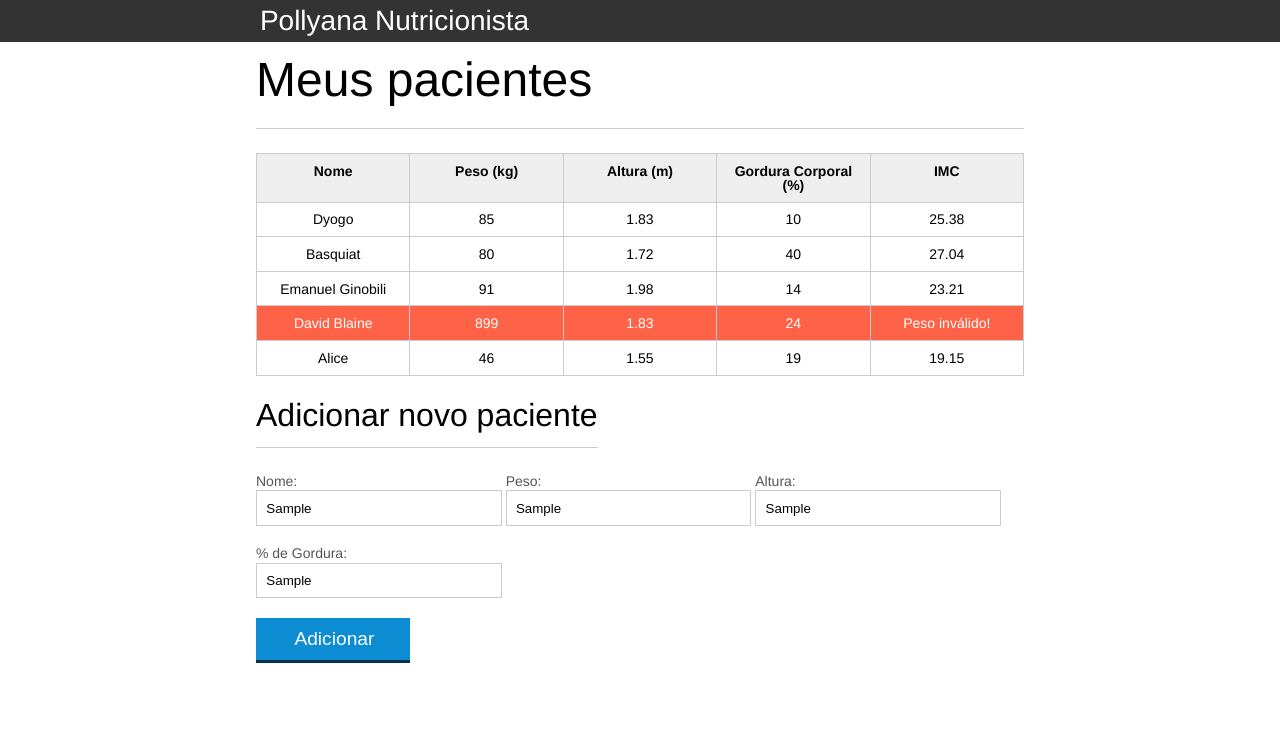
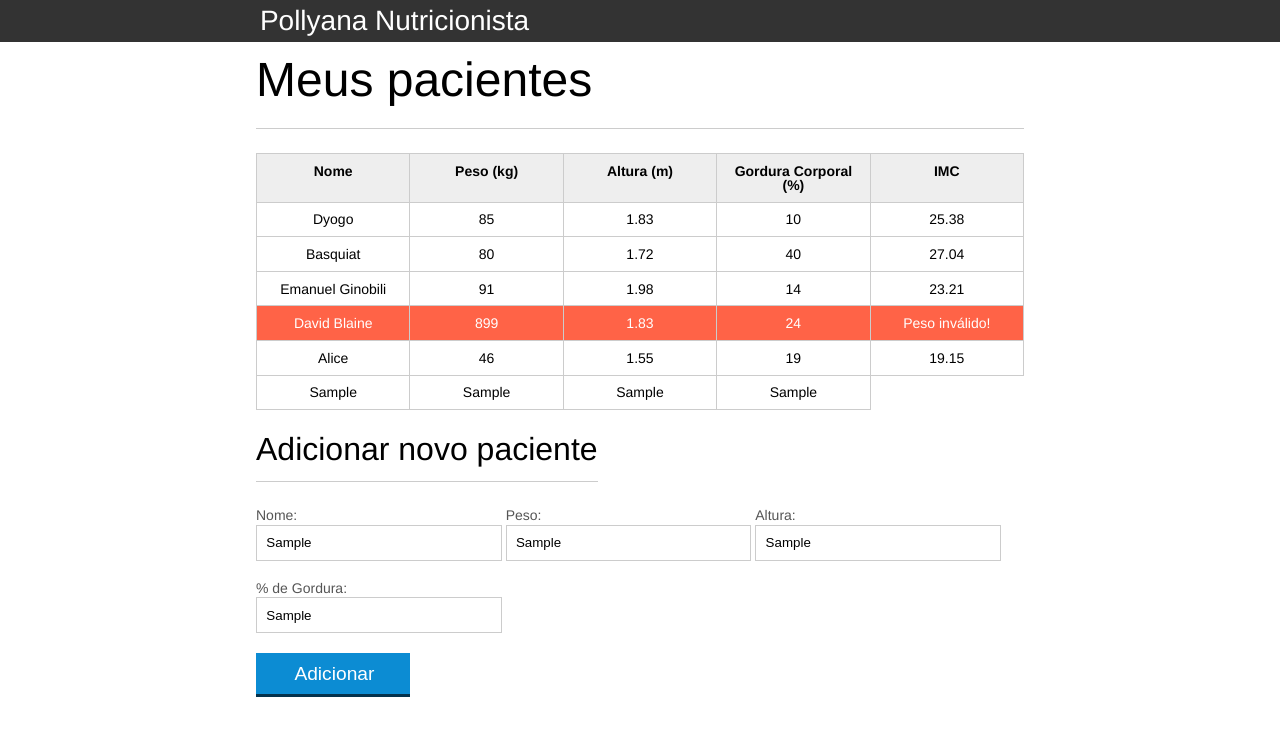
Before and after one commit to DyogoViana/nutricao--estudos_JavaScript, a plain HTML site: page index.html in a window 1280 px wide. Both pictures are taken after typing "Sample", "Sample", "Sample", "Sample" into the empty fields and a click on the button "Adicionar". Drawn offline with Linux system fonts and the light colour scheme.

Commit message:
Adicionado o paciente na tabela.

```diff
--- a/index.html
+++ b/index.html
@@ -79,7 +79,7 @@
 		<section class="container">
 			<h3 id="titulo-form">Adicionar novo paciente</h3>
 
-			<form>
+			<form id="form-adiciona">
 				<div class="grupo">
 					<label for="nome">Nome:</label>
 					<input id="nome" class="campo" name="nome" type="text" placeholder="Digite o nome do seu paciente">
--- a/js/form.js
+++ b/js/form.js
@@ -17,8 +17,41 @@ var botaoAdicionar = document.querySelector ("#adicionar-paciente");
 
 botaoAdicionar.addEventListener ("click", function (event) {
     event.preventDefault ();
-    console.log ("Oi, eu sou o botão e fui clicado.")
+
+    var form = document.querySelector ("#form-adiciona");
+
+    var nome = form.nome.value;
+    var peso = form.peso.value;
+    var altura = form.altura.value;
+    var gordura = form.gordura.value;
+
+    var pacienteTr = document.createElement ("tr");
+
+    var nomeTd = document.createElement ("td");
+    var pesoTd = document.createElement ("td");
+    var alturaTd = document.createElement ("td");
+    var gorduraTd = document.createElement ("td");
+    var imcTd = document.createElement ("td");
+
+    nomeTd.textContent = nome;
+    pesoTd.textContent = peso;
+    alturaTd.textContent = altura;
+    gorduraTd.textContent = gordura;
+
+    // Adicionar <td> nas <tr>.
+    pacienteTr.appendChild (nomeTd);
+    pacienteTr.appendChild (pesoTd);
+    pacienteTr.appendChild (alturaTd);
+    pacienteTr.appendChild (gorduraTd);
+
+    // Adicionar o paciente dentro da tabela.
+    var tabela = document.querySelector ("#tabela-pacientes");
+    tabela.appendChild (pacienteTr);
 })
+
+
+
+
 // Acinama tem uma função anônima (sem parâmetro). Ela funciona igual ao exemplo com a função nominada acima.
 
 // console.log (botaoAdicionar); ----> assim pode ser testado e ver se tá realmente chamando o btn.
```
